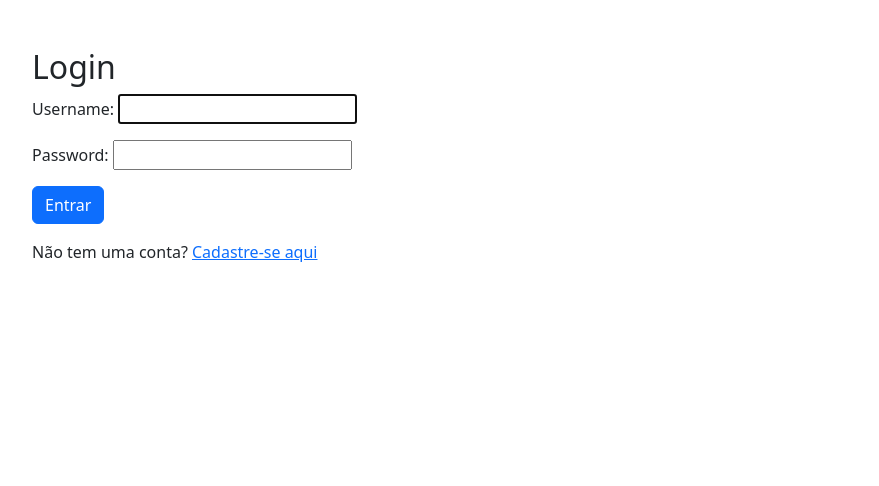
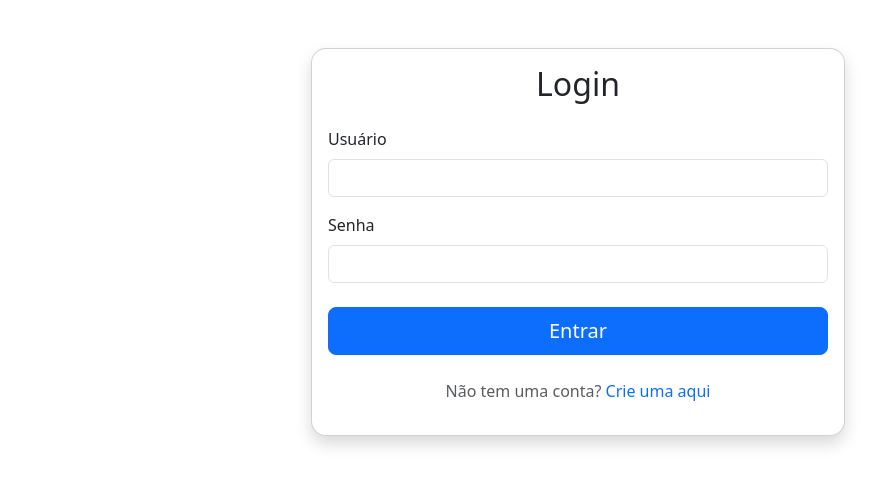
Before and after one commit to menascim/igreja_financeiro, a Django app: page /login/ in a window 1280 px wide. Shown: the top 486 px of the page, without its empty margins (62-941 px from the left). Run offline with Django 5.2, Linux system fonts and the light colour scheme.

Commit message:
Update login.html

```diff
--- a/core/templates/registration/login.html
+++ b/core/templates/registration/login.html
@@ -2,14 +2,57 @@
 
 {% block content %}
 <div class="container mt-5">
-    <h2>Login</h2>
-    <form method="post">
-        {% csrf_token %}
-        {{ form.as_p }}
-        <button type="submit" class="btn btn-primary">Entrar</button>
-    </form>
-    <p class="mt-3">
-        Não tem uma conta? <a href="{% url 'cadastro' %}">Cadastre-se aqui</a>
-    </p>
+    <div class="row justify-content-center">
+        <div class="col-md-6">
+            <div class="card shadow">
+                <div class="card-body">
+                    <h2 class="card-title text-center mb-4">Login</h2>
+
+                    {% if form.errors %}
+                    <div class="alert alert-danger" role="alert">
+                        Usuário ou senha incorretos. Por favor tente novamente.
+                    </div>
+                    {% endif %}
+
+                    <form method="post">
+                        {% csrf_token %}
+
+                        <div class="mb-3">
+                            <label for="id_username" class="form-label">Usuário</label>
+                            <input type="text"
+                                   name="username"
+                                   class="form-control"
+                                   id="id_username"
+                                   required>
+                        </div>
+
+                        <div class="mb-4">
+                            <label for="id_password" class="form-label">Senha</label>
+                            <input type="password"
+                                   name="password"
+                                   class="form-control"
+                                   id="id_password"
+                                   required>
+                        </div>
+
+                        <div class="d-grid gap-2">
+                            <button type="submit" class="btn btn-primary btn-lg">
+                                <i class="bi bi-box-arrow-in-right"></i> Entrar
+                            </button>
+                        </div>
+                    </form>
+
+                    <div class="text-center mt-4">
+                        <p class="text-muted">
+                            Não tem uma conta?
+                            <a href="{% url 'cadastro' %}" class="text-decoration-none">
+                                Crie uma aqui
+                            </a>
+                        </p>
+                    </div>
+                </div>
+            </div>
+        </div>
+    </div>
 </div>
 {% endblock %}
```
